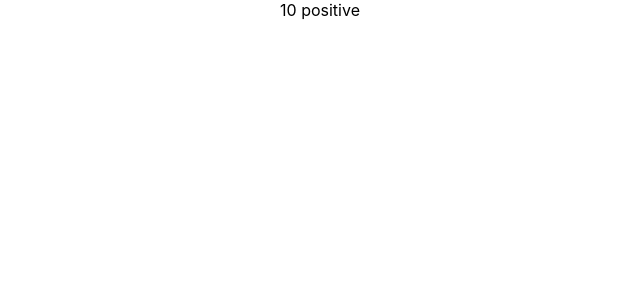
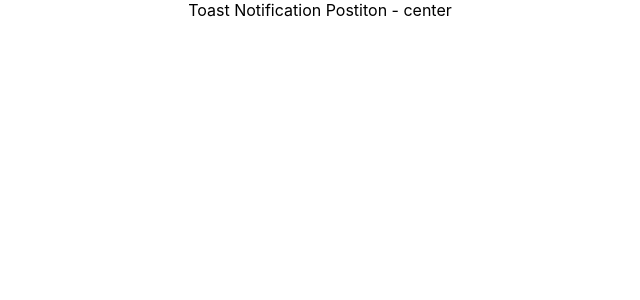
Before and after one commit to SeunOluwa/React-TS-Tutorial, a React (Create React App) app: page / in a window 1280 px wide. Shown: the top 300 px of the page, without its empty margins (320-960 px from the left). Built offline with nearby package versions, Linux system fonts and the light colour scheme.

Commit message:
template literals and exclude

```diff
--- a/src/App.tsx
+++ b/src/App.tsx
@@ -1,10 +1,10 @@
 import './App.css';
-import { RandomNumber } from './components/restriction/RandomNumber';
+import { Toast } from './components/templateliterals/Toast';
 
 function App() {
   return (
     <div className="App">
-      <RandomNumber value={10} isPositive />
+      <Toast position='center' />
     </div>
   );
 }
--- /dev/null
+++ b/src/components/templateliterals/Toast.tsx
@@ -0,0 +1,18 @@
+/**
+ * Position prop can be one of
+ * "left-center" | "left-top" | "left-bottom" | "center" | "center-top" |
+ * "center bottom" | "right-center" | "right-top" | "right-bottom"
+*/
+
+type HorizontalPosition = 'left' | 'center' | 'right'
+type VerticalPosition = 'top' | 'center' | 'bottom'
+
+type ToastProps = {
+    position: Exclude<`${HorizontalPosition}-${VerticalPosition}`, 'center-center'> | 'center'
+}
+
+export const Toast = ({ position }: ToastProps) => {
+    return (
+        <div>Toast Notification Postiton - {position}</div>
+    );
+}
```
